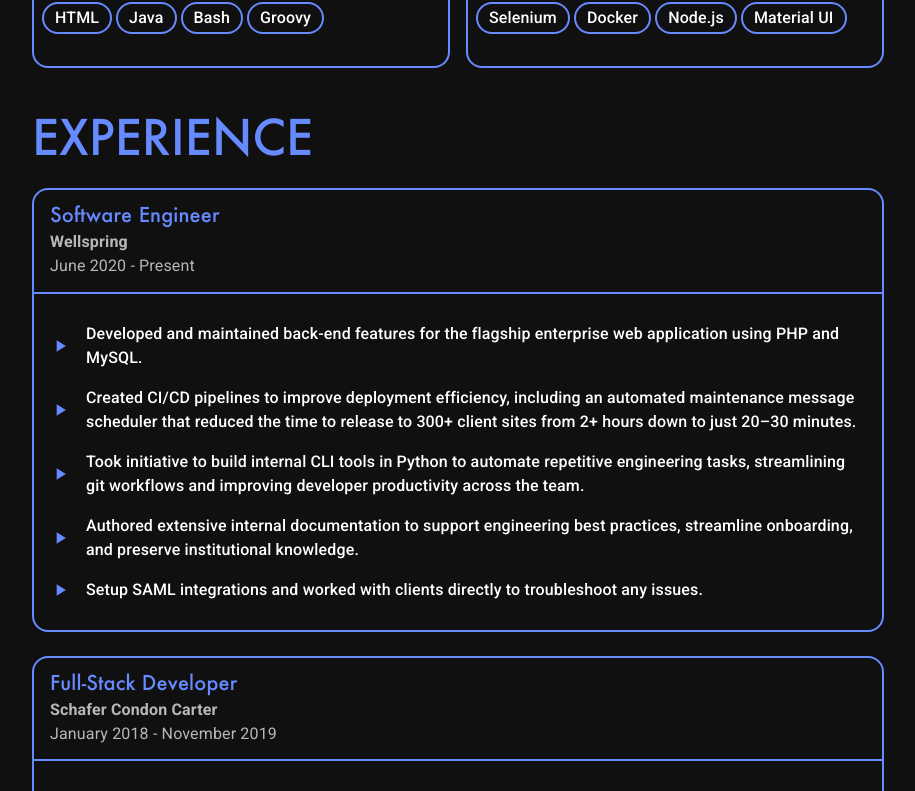
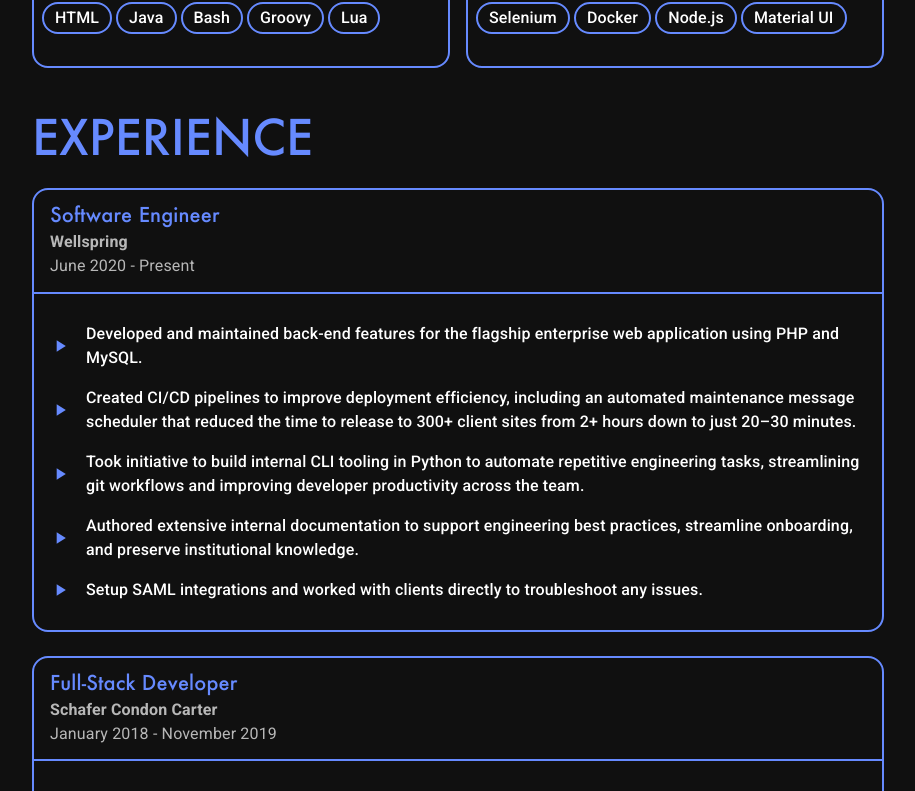
Before and after one commit to connordelacruz/connordelacruz.github.io, a React (Vite) app: page / in a window 1280 px wide. Shown: the part 3855-4646 px from the top of the page, without its empty margins (182-1097 px from the left). Built offline with nearby package versions, Linux system fonts and the light colour scheme.

Commit message:
minor resume update

```diff
--- a/src/components/ResumeSection.jsx
+++ b/src/components/ResumeSection.jsx
@@ -15,7 +15,7 @@
 const skills = [
   {
     title: 'Languages',
-    skills: 'Python, PHP, JavaScript, MySQL, CSS, HTML, Java, Bash, Groovy',
+    skills: 'Python, PHP, JavaScript, MySQL, CSS, HTML, Java, Bash, Groovy, Lua',
   },
   {
     title: 'Tools & Frameworks',
@@ -33,7 +33,7 @@
     bullets: [
       'Developed and maintained back-end features for the flagship enterprise web application using PHP and MySQL.',
       'Created CI/CD pipelines to improve deployment efficiency, including an automated maintenance message scheduler that reduced the time to release to 300+ client sites from 2+ hours down to just 20–30 minutes.',
-      'Took initiative to build internal CLI tools in Python to automate repetitive engineering tasks, streamlining git workflows and improving developer productivity across the team.',
+      'Took initiative to build internal CLI tooling in Python to automate repetitive engineering tasks, streamlining git workflows and improving developer productivity across the team.',
       'Authored extensive internal documentation to support engineering best practices, streamline onboarding, and preserve institutional knowledge.',
       'Setup SAML integrations and worked with clients directly to troubleshoot any issues.',
     ],
```
Also changed, not shown: 1 other file (tests, documents, lock files or other folders).
